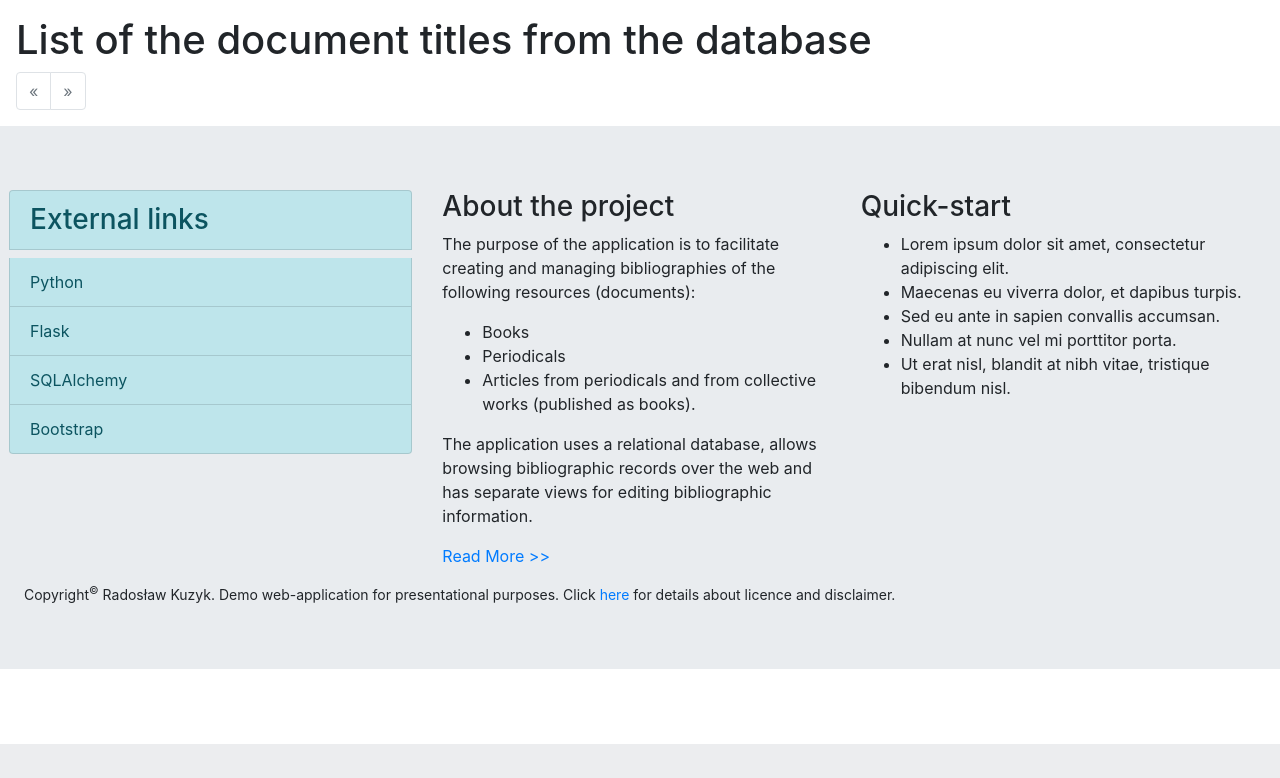
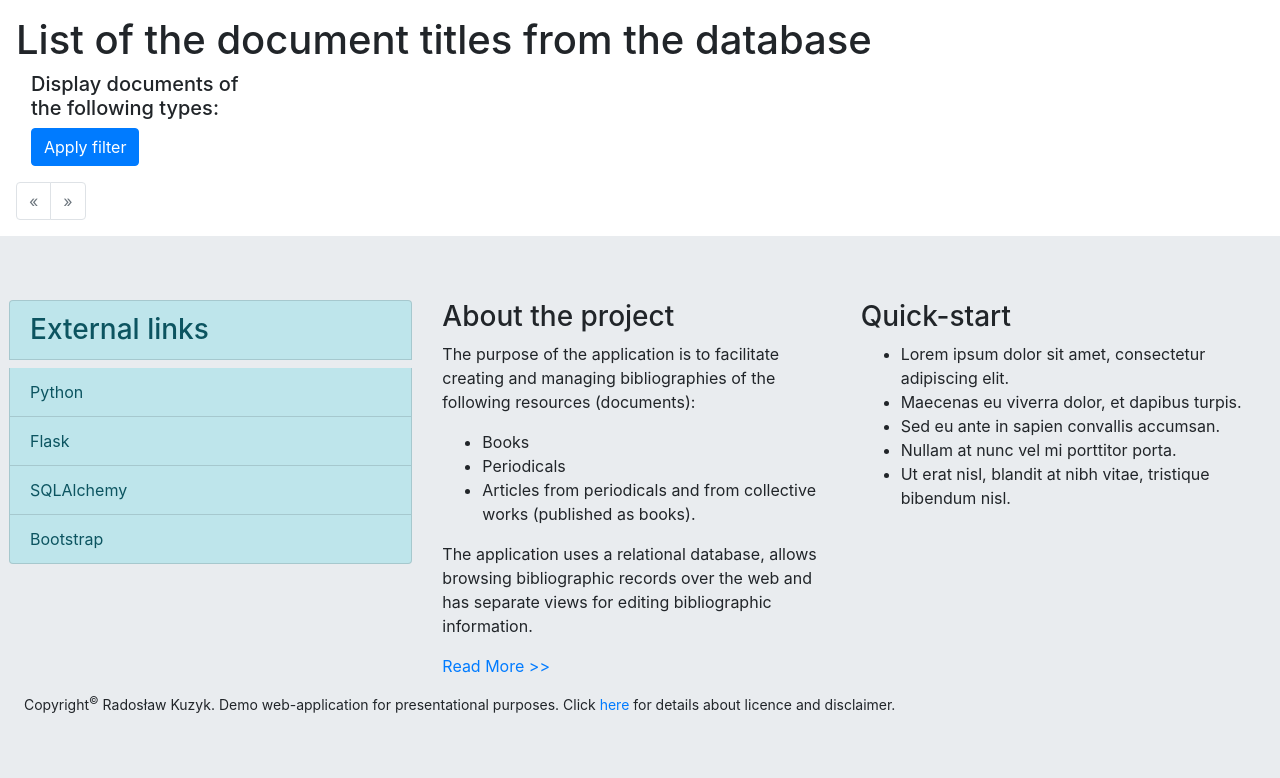
Before and after one commit to radoslavian/Flask-Web-Bibliography-App, a Flask app: page /browse/documents/ in a window 1280 px wide. Shown: the part 56-834 px from the top of the page. Before the commit the page ends 800 px from the top, so only its background shows below. Run offline with Flask 2, Linux system fonts and the light colour scheme; data that the repository does not hold is empty; some libraries are stand-ins or nearby versions.

Commit message:
Added first version of document-type filter to the document list view.

```diff
--- a/app/main/views.py
+++ b/app/main/views.py
@@ -262,8 +262,35 @@ def document_types_list():
                            document_types=document_types)
 
 
-@main.route('/browse/documents/')
+from flask_wtf import FlaskForm
+from wtforms import BooleanField, SubmitField
+
+def get_type_ids(document_types_form):
+    '''Returns dictionary of DocumentType ids with values (True/False)
+    from document_list.SelectDocumentTypes form.
+    '''
+    document_types_ids = {}
+    for fieldname, value in document_types_form.data.items():
+        field_id = str(getattr(document_types_form, fieldname).id)
+        if field_id.isnumeric():
+            # {'1': True, ...}
+            document_types_ids[field_id] = value
+    return document_types_ids
+
+
+@main.route('/browse/documents/', methods=['GET', 'POST'])
 def documents_list():
+    class SelectDocumentTypes(FlaskForm):
+        for doc in DocumentType.query.order_by(
+                DocumentType.name).all():
+            locals()[f'doctype_{doc.type_id}'] = BooleanField(
+                doc.name.capitalize(), id=doc.type_id,
+                default='checked')
+        submit = SubmitField('Apply filter')
+
+    document_types_form = SelectDocumentTypes()
+    document_types_ids = get_type_ids(document_types_form)
+
     search_parameters = {}
     # source entry for document list (collective body, person etc.)
     search_parameters['by_entry_type'] = request.args.get(
@@ -343,11 +370,16 @@ def documents_list():
         # URL
         search_parameters = None
         query = Document.query
+
+    if not all(v for v in document_types_ids.values()):
+        query = query.filter(Document.document_type_id.in_(
+            k for k, v in document_types_ids.items() if v))
     query = query.order_by(Document.title_proper)
 
     return render_template(
         'list_of_items.html', kargs=search_parameters, subtitle=subtitle,
         pagination=paginate(query),
+        document_types=document_types_form,
         title='List of the document titles from the database',
         partial_template_name='_documents_list.html',
         endpoint='.documents_list')
--- a/app/templates/_documents_list.html
+++ b/app/templates/_documents_list.html
@@ -1,9 +1,27 @@
+{% from "bootstrap/form.html" import render_form %}
+{% block list_items %}
+  <div class="container">
+    <div class="row">
+      <div class="col-sm-4">
+	<form method="POST">
+	  <div class="form-group">
+	    <h5>Display documents of the following types:</h5>
+	    {{ render_form(document_types, method="GET") }}
+	  </div>
+	</form>
+      </div>
+      <div class="col-md-8 list-group">
 	{% for document in pagination.items %}
 	  <a class="list-group-item list-group-item-action"
-     href="{{ url_for('.document_view', document_id=document.document_id) }}">
+	     href="{{ url_for('.document_view',
+	     document_id=document.document_id) }}">
 	     {{ document.title_proper }}
 	    {% if document.document_type %}
 	      ({{ document.document_type.name.capitalize() }})
 	    {% endif %}
 	  </a>
 	{% endfor %}
+      </div>
+    </div>
+  </div>
+{% endblock %}
```
Also changed, not shown: tests/test_views.py (+1 -1 lines), 2 other files. Lines whose indentation alone changed are shown as unchanged.
